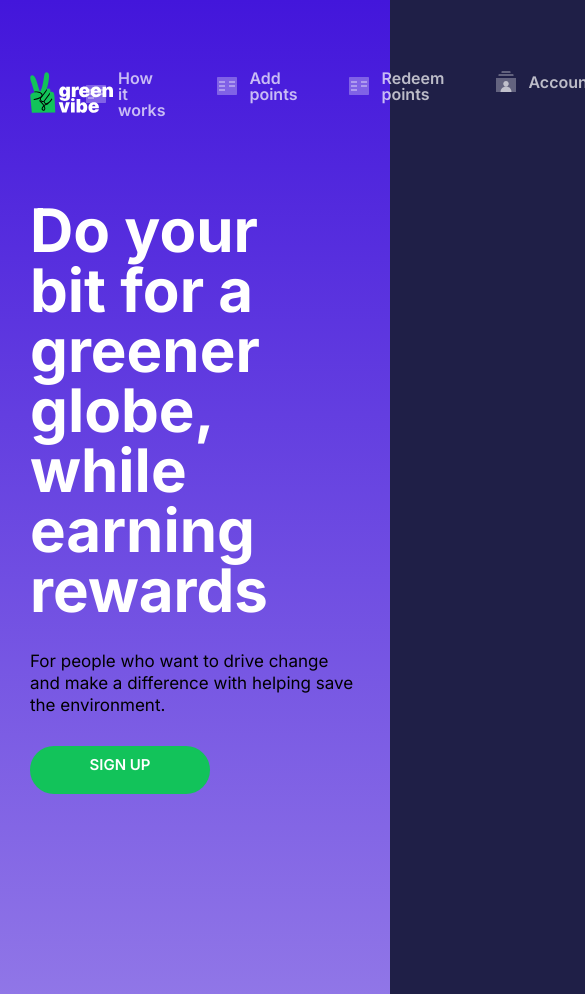
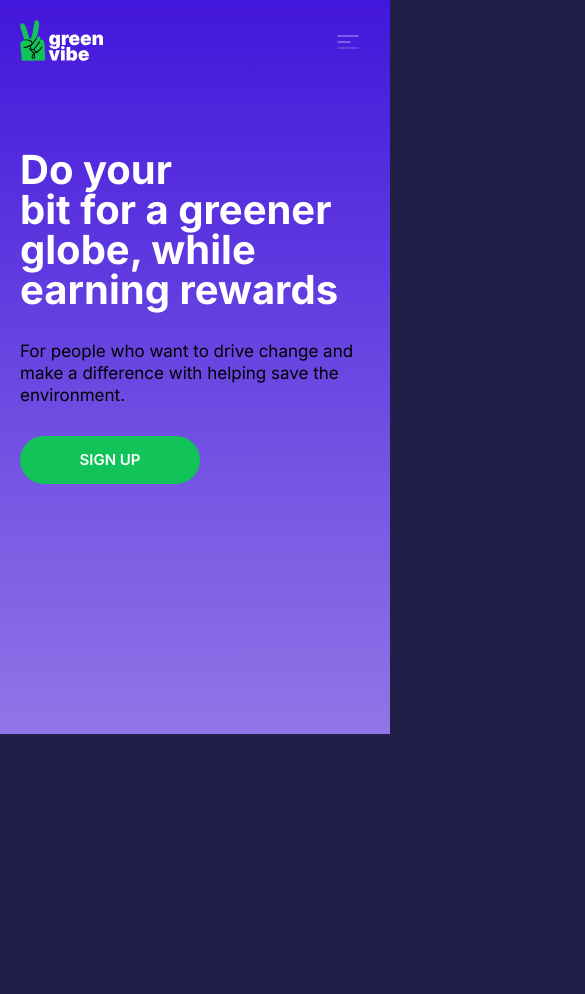
Before and after one commit to JasonM0rris/frontend-react, a Gatsby site: page / in a window 390 px wide. Shown: the whole page, 585 px wide, since content can reach past the window. After the commit the page ends 844 px from the top, so only its background shows below. Built offline with nearby package versions, Linux system fonts and the light colour scheme; Gatsby itself is replaced by a stand-in of ours.

Commit message:
Responsive design created

```diff
--- a/src/components/buttons/menu-button.js
+++ b/src/components/buttons/menu-button.js
@@ -5,7 +5,7 @@ import { Link } from "gatsby"
 export default function MenuButton(props) {
   const { item } = props
   return (
-    <Link to={item.link}>
+    <Link to={item.link} onClick={props.onClick}>
       <MenuItem title={item.title}>
         <img src={item.icon} alt={item.title} />
         {item.title}
--- a/src/components/buttons/primary-button.js
+++ b/src/components/buttons/primary-button.js
@@ -15,9 +15,9 @@ export default function PrimaryButton(props) {
 
 const Wrapper = styled.div`
   height: 48px;
-  padding: 10px 20px;
+  vertical-align: middle;
+  padding: 15px 20px;
   text-align: center;
-  vertical-align: center;
   min-width: 80px;
   max-width: 180px;
   font-size: 18px;
--- a/src/components/layout/header.js
+++ b/src/components/layout/header.js
@@ -1,20 +1,43 @@
 import { Link } from "gatsby"
-import React from "react"
+import React, { useState } from "react"
 import styled from "styled-components"
 import { menuData } from "../../data/menu-data"
 import MenuButton from "../buttons/menu-button"
+import MenuTooltip from "../tooltips/menu-tooltip"
 
 export default function Header() {
+  const [isOpen, setIsOpen] = useState(false)
+
+  function handleClick(event) {
+    setIsOpen(!isOpen)
+    event.preventDefault()
+    console.log(event)
+  }
+
   return (
     <Wrapper>
       <Link to="/">
-        <img src="/images/logos/logo.svg" />
+        <img src="/images/logos/logo.svg" alt="logo" />
       </Link>
       <MenuWrapper count={menuData.length}>
-        {menuData.map((item, index) => (
-          <MenuButton item={item} key={index} />
-        ))}
+        {menuData.map((item, index) =>
+          item.link === "/account" ? (
+            <MenuButton
+              key={index}
+              item={item}
+              onClick={event => handleClick(event)}
+            />
+          ) : (
+            <MenuButton item={item} key={index} />
+          )
+        )}
+        <HamburgerWrapper>
+          <MenuButton
+            item={{ title: "", icon: "/images/icons/hamburger.svg", link: "" }}
+          />
+        </HamburgerWrapper>
       </MenuWrapper>
+      <MenuTooltip isOpen={isOpen} />
     </Wrapper>
   )
 }
@@ -28,9 +51,32 @@ const Wrapper = styled.div`
   justify-content: space-between;
   padding: 0 30px;
   align-items: center;
+
+  @media (max-width: 768px) {
+    top: 30px;
+  }
+  @media (max-width: 450px) {
+    top: 20px;
+    padding: 0 20px;
+  }
 `
 const MenuWrapper = styled.div`
   display: grid;
   gap: 30px;
   grid-template-columns: repeat(${props => props.count}, auto);
+
+  @media (max-width: 768px) {
+    > a {
+      display: none;
+    }
+    grid-template-columns: auto;
+  }
 `
+
+const HamburgerWrapper = styled.div`
+  display: none;
+
+  @media (max-width: 768px) {
+    display: block;
+  }
+`
--- a/src/components/sections/hero-section.js
+++ b/src/components/sections/hero-section.js
@@ -33,8 +33,16 @@ const Wrapper = styled.div`
 `
 const ContentWrapper = styled.div`
   max-width: 1234px;
+  margin: 0 auto;
   padding: 200px 30px;
-  margin: 0 auto;
+  display: grid;
+  grid-template-columns: 360px auto;
+
+  @media (max-width: 450px) {
+    grid-template-columns: auto;
+    gap: 60px;
+    padding: 150px 20px 250px;
+  }
 `
 const TextWrapper = styled.div`
   max-width: 360px;
@@ -43,6 +51,10 @@ const TextWrapper = styled.div`
 `
 const Title = styled(H1)`
   color: ${themes.dark.text1};
+
+  @media (max-width: 450px) {
+    font-size: 40px;
+  }
 `
 
 const Description = styled(MediumText)``
--- a/src/components/styles/TextStyles.js
+++ b/src/components/styles/TextStyles.js
@@ -3,16 +3,25 @@ import styled from "styled-components"
 export const H1 = styled.h1`
   font-weight: bold;
   font-size: 60px;
+
+  @media (max-width: 450px) {
+    font-size: 40px;
 `
 
 export const H2 = styled.h2`
   font-weight: bold;
   font-size: 40px;
+
+  @media (max-width: 450px) {
+    font-size: 32px;
 `
 
 export const H3 = styled.h3`
   font-weight: bold;
   font-size: 30px;
+
+  @media (max-width: 450px) {
+    font-size: 24px;
 `
 
 export const BodyIntro = styled.p`
--- /dev/null
+++ b/src/components/tooltips/menu-tooltip.js
@@ -0,0 +1,35 @@
+import React from "react"
+import styled from "styled-components"
+import { tooltipData } from "../../data/menu-data"
+import MenuButton from "../buttons/menu-button"
+
+export default function MenuTooltip(props) {
+  const { isOpen } = props
+  return (
+    <Wrapper isOpen={isOpen}>
+      {tooltipData.map((item, index) => (
+        <MenuButton item={item} key={index} />
+      ))}
+    </Wrapper>
+  )
+}
+
+const Wrapper = styled.div`
+  background: rgba(15, 14, 71, 0.3);
+  box-shadow: 0px 50px 100px rgba(255, 255, 255, 0.2);
+  backdrop-filter: blur(40px);
+
+  border-radius: 20px;
+  padding: 20px;
+  position: absolute;
+  top: 60px;
+  right: 30px;
+  opacity: ${props => (props.isOpen ? 1 : 0)};
+  z-index: 1;
+  display: grid;
+  gap: 10px;
+  grid-template-columns: 150px;
+  transition: 0.3s ease-in-out;
+  /*display: ${props => (props.isOpen ? "block" : "none")};*/
+  visibility: ${props => (props.isOpen ? "visible" : "hidden")};
+`
--- a/src/data/menu-data.js
+++ b/src/data/menu-data.js
@@ -14,5 +14,23 @@ export const menuData = [
     icon: "/images/icons/courses.svg",
     link: "/redeem",
   },
-  { title: "Account", icon: "/images/icons/account.svg", link: "/account" },
+  { title: "", icon: "/images/icons/account.svg", link: "/account" },
 ]
+
+export const tooltipData = [
+  {
+    title: "Profile",
+    icon: "/images/icons/profile.svg",
+    link: "/redeem",
+  },
+  {
+    title: "Settings",
+    icon: "/images/icons/settings.svg",
+    link: "/redeem",
+  },
+  {
+    title: "Sign out",
+    icon: "/images/icons/signout.svg",
+    link: "/redeem",
+  },
+]
```
